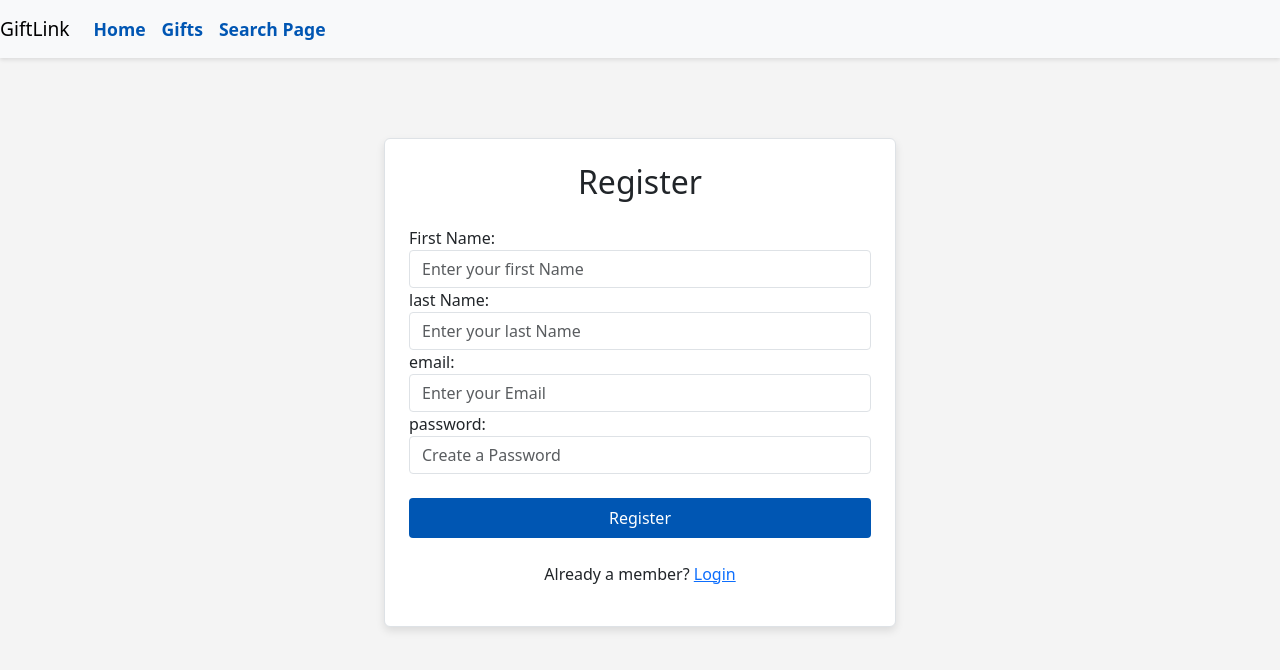
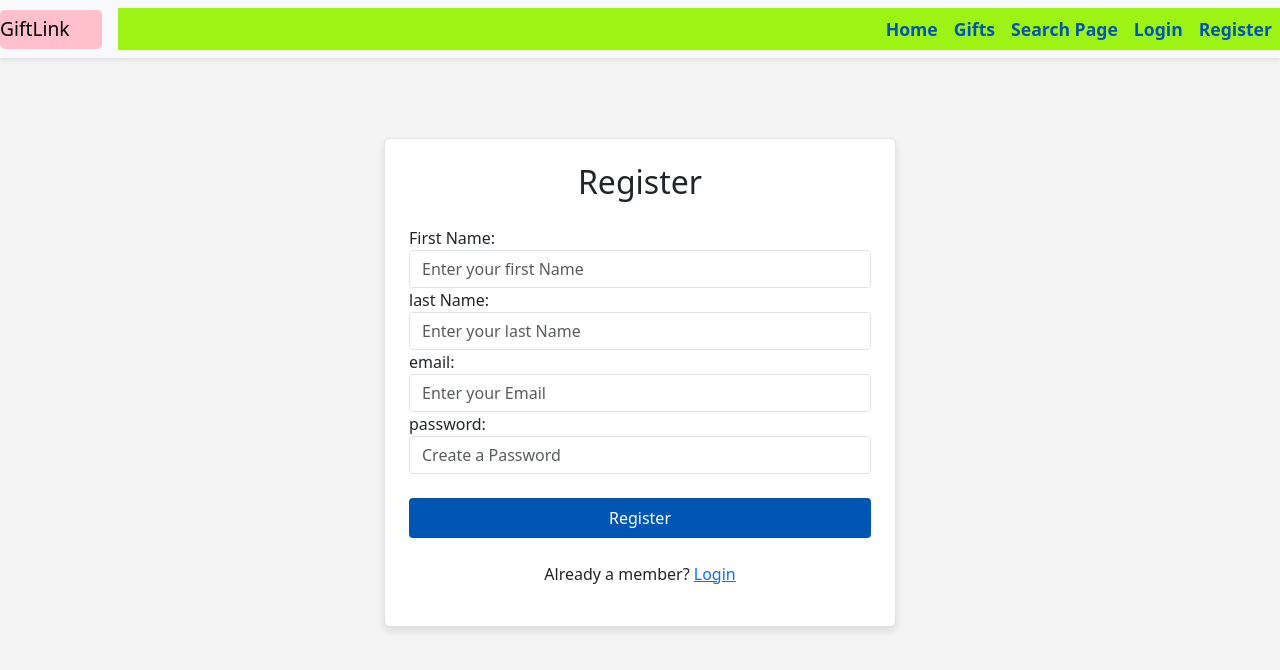
Before and after one commit to NextGeneration22/fullstack-capstone-project, a React (Create React App) app in the folder giftlink-frontend/: page /app/register in a window 1280 px wide. Shown: the top 670 px of the page. Built offline with nearby package versions, Linux system fonts and the light colour scheme.

Commit message:
add registration functionality

```diff
--- a/giftlink-frontend/src/components/Navbar/Navbar.js
+++ b/giftlink-frontend/src/components/Navbar/Navbar.js
@@ -1,10 +1,44 @@
-import React from 'react';
+import React, { useEffect } from 'react';
+import { Link, useNavigate } from 'react-router-dom'
+import {urlConfig} from '../../config';
+import { useAppContext } from '../../context/AuthContext';
 
 export default function Navbar() {
+    const { isLoggedIn, setIsLoggedIn, userName, setUserName } = useAppContext();
+    const navigate=useNavigate();
+
+    useEffect(()=>{
+        const authTokenFromSession = sessionStorage.getItem('auth-token');
+        const nameFromSession = sessionStorage.getItem('name');
+        if(authTokenFromSession){
+            if(isLoggedIn && nameFromSession){
+                setUserName(nameFromSession);
+            }else{
+                sessionStorage.removeItem('auth-token');
+                sessionStorage.removeItem('name');
+                sessionStorage.removeItem('email');
+                setIsLoggedIn(false);
+            }
+        }
+    }, [isLoggedIn, setIsLoggedIn, setUserName])
+
+    const handleLogout=()=>{
+        sessionStorage.removeItem('auth-token');
+        sessionStorage.removeItem('name');
+        sessionStorage.removeItem('email');
+        setIsLoggedIn(false);
+        navigate(`/app`);
+    }
+    const profileSecton=()=>{
+        navigate(`/app/profile`);
+      }
+
     return (
         <nav className="navbar navbar-expand-lg navbar-light bg-light">
-            <a className="navbar-brand" href="/">GiftLink</a>
-
+            <a className="navbar-brand GiftLink" href="/">GiftLink</a>
+            {/* <button className="navbar-toggler" type="button" data-toggle="collapse" data-target="#navbarNav" aria-controls="navbarNav" aria-expanded="false" aria-label="Toggle navigation">
+               <span className="navbar-toggler-icon"></span>
+            </button> */}
             <div className="collapse navbar-collapse" id="navbarNav">
                 <ul className="navbar-nav">
                     {/* Task 1: Add links to Home and Gifts below*/}
@@ -17,6 +51,23 @@
                     <li className="nav-item">
                         <a className="nav-link" href="/app/search">Search Page</a>
                     </li>
+                    <ul className="navbar-nav ml-auto">
+                    {isLoggedIn ? (
+                        <>
+                        <li className="nav-item"> <span className="nav-link" style={{color: "black", cursor:"pointer"}} onClick={profileSecton}>Welcome, {userName}</span> </li>
+                        <li className="nav-item"><a className="nav-link" style={{cursor:"pointer"}} onClick={handleLogout}>Logout</a></li>
+                        </>
+                    ):(
+                    <>
+                        <li className="nav-item">
+                        <Link className="nav-link" to="/app/login">Login</Link>
+                        </li>
+                        <li className="nav-item">
+                        <Link className="nav-link register-btn" to="/app/register">Register</Link>
+                        </li>
+                    </>
+                    )}
+                  </ul>
                 </ul>
             </div>
         </nav>
--- a/giftlink-frontend/src/components/RegisterPage/RegisterPage.css
+++ b/giftlink-frontend/src/components/RegisterPage/RegisterPage.css
@@ -44,3 +44,15 @@
 a.text-secondary:hover {
     text-decoration: underline;
 }
+
+#navbarNav{
+    display: flex;
+    justify-content: right;
+    background-color: #9df313;
+}
+
+.GiftLink{
+    background-color: pink;
+    border-radius: 5px;
+    width: 8vw;
+}
--- a/giftlink-frontend/src/components/RegisterPage/RegisterPage.js
+++ b/giftlink-frontend/src/components/RegisterPage/RegisterPage.js
@@ -1,4 +1,7 @@
 import React, { useState } from 'react';
+import { urlConfig } from '../../config';
+import {useAppContext} from '../../context/AuthContext';
+import {useNavigate} from 'react-router-dom';
 
 import './RegisterPage.css';
 
@@ -9,9 +12,41 @@
     const [lastName, setLastName] = useState('');
     const [email, setEmail] = useState('');
     const [password, setPassword] = useState('');
+    const [showerr, setShowerr]= useState('');
     // insert code here to create handleRegister function and include console.log
+
+    const navigate = useNavigate();
+    const { setIsLoggedIn } = useAppContext();
     const handleRegister = async () => {
-        console.log("Register invoked")
+        const url = `${urlConfig.backendUrl}/api/auth/register`;
+        try{
+          const response = await fetch(url, {
+            method: 'POST',
+            headers:{
+              'content-type': 'application/json'
+            },
+            body: JSON.stringify({
+              email: email,
+              firstName:firstName,
+              lastName: lastName,
+              password: password
+            })
+          });
+          const json = await response.json();
+          if(json.authtoken){
+            sessionStorage.setItem('auth-token', json.authtoken);
+            sessionStorage.setItem('name', firstName);
+            sessionStorage.setItem('email', json.email);
+            setIsLoggedIn(true);
+            navigate('/app');
+          }
+          if(json.error){
+            setShowerr(json.error);
+          }
+        }catch(e){
+          console.log("Error fetching details: " + e.message);
+        }
+
     }
          return (
             <div className="container mt-5">
@@ -65,7 +100,7 @@
                         <p className="mt-4 text-center">
                             Already a member? <a href="/app/login" className="text-primary">Login</a>
                         </p>
-
+                        <div className="text-danger">{showerr}</div>
                          </div>
                     </div>
                 </div>
```
Also changed, not shown: 1 other file (tests, documents, lock files or other folders).
